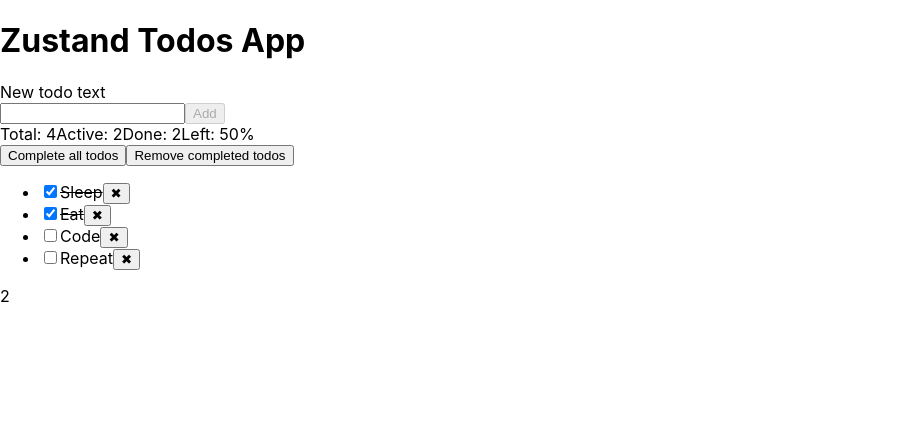
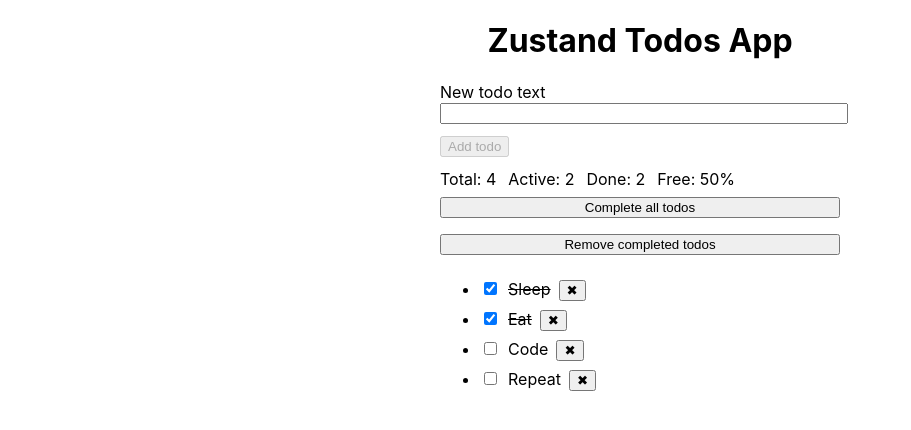
Before and after one commit to drahunpavel/zustand, a React (Create React App) app: page / in a window 1280 px wide. Shown: the top 430 px of the page, without its empty margins (0-911 px from the left). Built offline with nearby package versions, Linux system fonts and the light colour scheme; data requests are answered from the project's data file.

Commit message:
improved ui

```diff
--- a/src/App.tsx
+++ b/src/App.tsx
@@ -13,14 +13,8 @@
 useStore.getState().actions.fetchTodos();
 
 function App() {
-  useEffect(() => {
-    console.log("first render");
-  }, []);
-
-  console.log(" render");
-
   return (
-    <>
+    <div className="container">
       <header>
         <h1>Zustand Todos App</h1>
       </header>
@@ -32,8 +26,7 @@
           <TodoList />
         </Boundary>
       </main>
-      <footer>2</footer>
-    </>
+    </div>
   );
 }
 
--- a/src/components/TodoForm.tsx
+++ b/src/components/TodoForm.tsx
@@ -43,7 +43,7 @@
           }
         />
         <button className="btn-add" disabled={isDisabled}>
-          Add
+          Add todo
         </button>
       </div>
     </form>
--- a/src/components/TodoInfo.tsx
+++ b/src/components/TodoInfo.tsx
@@ -1,26 +1,25 @@
-import React, { useEffect } from "react";
+import React from "react";
 import { shallow } from "zustand/shallow";
 import useStore from "../store";
 
 const TodoInfo = () => {
-  const { todos, info, updateInfo } = useStore(
-    ({ todos, info, actions }) => ({
+  const { todos, info } = useStore(
+    ({ todos, info }) => ({
       todos,
       info,
-      updateInfo: actions.updateInfo,
     }),
     shallow
   );
 
-  useEffect(() => {
-    updateInfo();
-  }, [todos, updateInfo]);
+  //   useEffect(() => {
+  //     updateInfo();
+  //   }, [todos]);
 
   if (!info || !todos.length) return null;
 
   return (
     <div className="todo-info">
-      {["Total", "Active", "Done", "Left"].map((k) => (
+      {["Total", "Active", "Done", "Free"].map((k) => (
         <span key={k}>
           {k}: {info[k.toLowerCase()]}
         </span>
--- a/src/index.css
+++ b/src/index.css
@@ -1,13 +1,52 @@
 body {
   margin: 0;
-  font-family: -apple-system, BlinkMacSystemFont, 'Segoe UI', 'Roboto', 'Oxygen',
-    'Ubuntu', 'Cantarell', 'Fira Sans', 'Droid Sans', 'Helvetica Neue',
+  font-family: -apple-system, BlinkMacSystemFont, "Segoe UI", "Roboto", "Oxygen",
+    "Ubuntu", "Cantarell", "Fira Sans", "Droid Sans", "Helvetica Neue",
     sans-serif;
   -webkit-font-smoothing: antialiased;
   -moz-osx-font-smoothing: grayscale;
 }
 
 code {
-  font-family: source-code-pro, Menlo, Monaco, Consolas, 'Courier New',
+  font-family: source-code-pro, Menlo, Monaco, Consolas, "Courier New",
     monospace;
 }
+
+.container {
+  display: flex;
+  flex-direction: column;
+  align-items: center;
+}
+
+.todo-form input {
+  width: 100%;
+}
+
+.btn-add {
+  margin: 12px 0 12px 0;
+}
+
+.todo-info span {
+  margin-right: 12px;
+}
+
+.todo-controls {
+  display: flex;
+  flex-direction: column;
+}
+
+.todo-controls button {
+  margin: 8px 0 8px 0;
+}
+
+.todo-item {
+  margin: 8px 0 8px 0;
+}
+
+.todo-text {
+  margin: 0 8px 0 8px;
+}
+
+main {
+  width: 400px;
+}
--- a/src/store/todos.ts
+++ b/src/store/todos.ts
@@ -12,7 +12,7 @@
     total: number;
     active: number;
     done: number;
-    left: string;
+    free: string;
   };
 };
 
@@ -47,7 +47,7 @@
   todos: [],
   loading: false,
   error: null,
-  info: { total: 0, active: 0, done: 0, left: "0%" },
+  info: { total: 0, active: 0, done: 0, free: "0%" },
 } as TodosState;
 
 export const useStoreTodos: StateCreator<
@@ -67,7 +67,7 @@
           state.info.total = todos.length;
           state.info.active = todos.filter((t) => !t.done).length;
           state.info.done = state.info.total - state.info.active;
-          state.info.left =
+          state.info.free =
             state.info.total > 0
               ? Math.round((state.info.active / state.info.total) * 100) + "%"
               : "0%";
```
